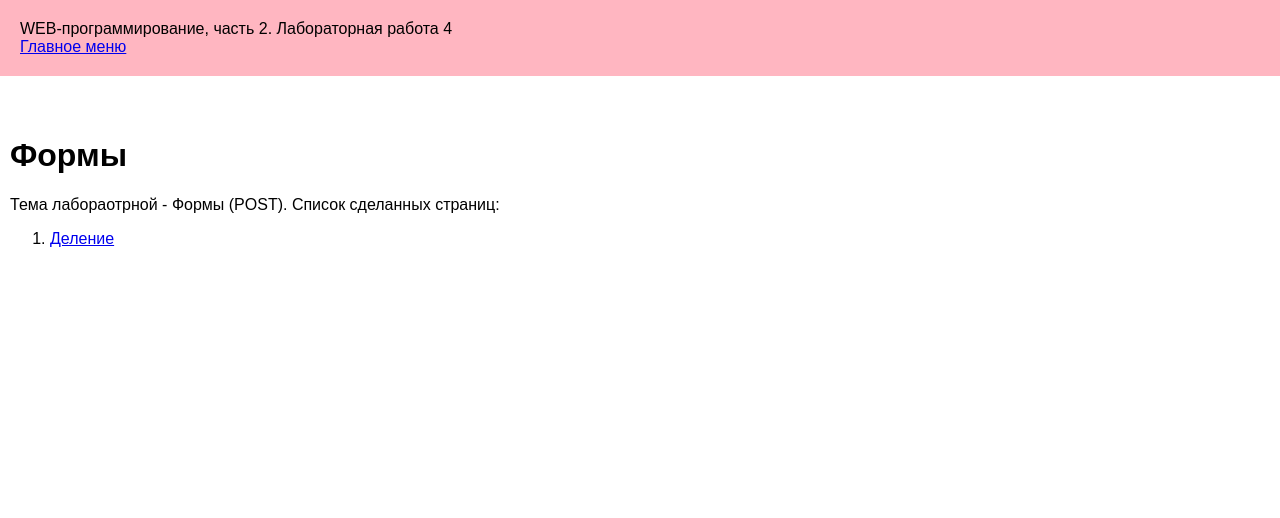
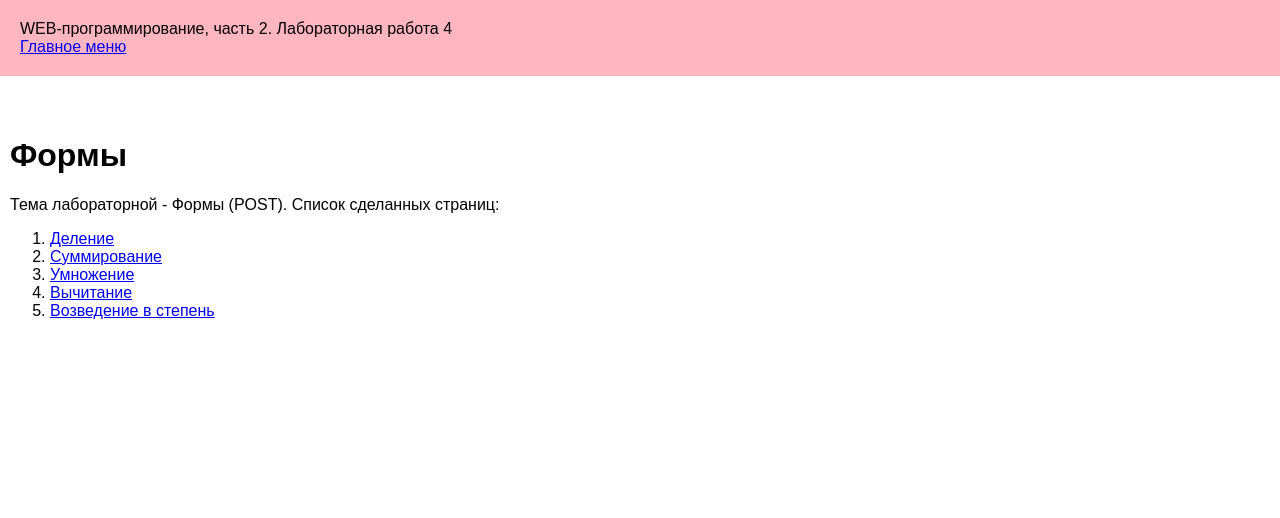
Before and after one commit to AlinaTrandysheva/web-back-labs, a Flask app: page /lab4/ in a window 1280 px wide. Shown: the top 518 px of the page. Run offline with Flask 3, Linux system fonts and the light colour scheme.

Commit message:
Правки

```diff
--- a/templates/lab4/lab4.html
+++ b/templates/lab4/lab4.html
@@ -4,8 +4,12 @@
 
 {% block main %}
     <h1>Формы</h1>
-    <div>Тема лабораотрной - Формы (POST). Список сделанных страниц:</div>
+    <div>Тема лабораторной - Формы (POST). Список сделанных страниц:</div>
     <ol>
         <li><a href="/lab4/div-form">Деление</a></li>
+        <li><a href="/lab4/sum-form">Суммирование</a></li>
+        <li><a href="/lab4/mul-form">Умножение</a></li>
+        <li><a href="/lab4/sub-form">Вычитание</a></li>
+        <li><a href="/lab4/vozv-form">Возведение в степень</a></li>
     </ol>
 {% endblock %}
```
